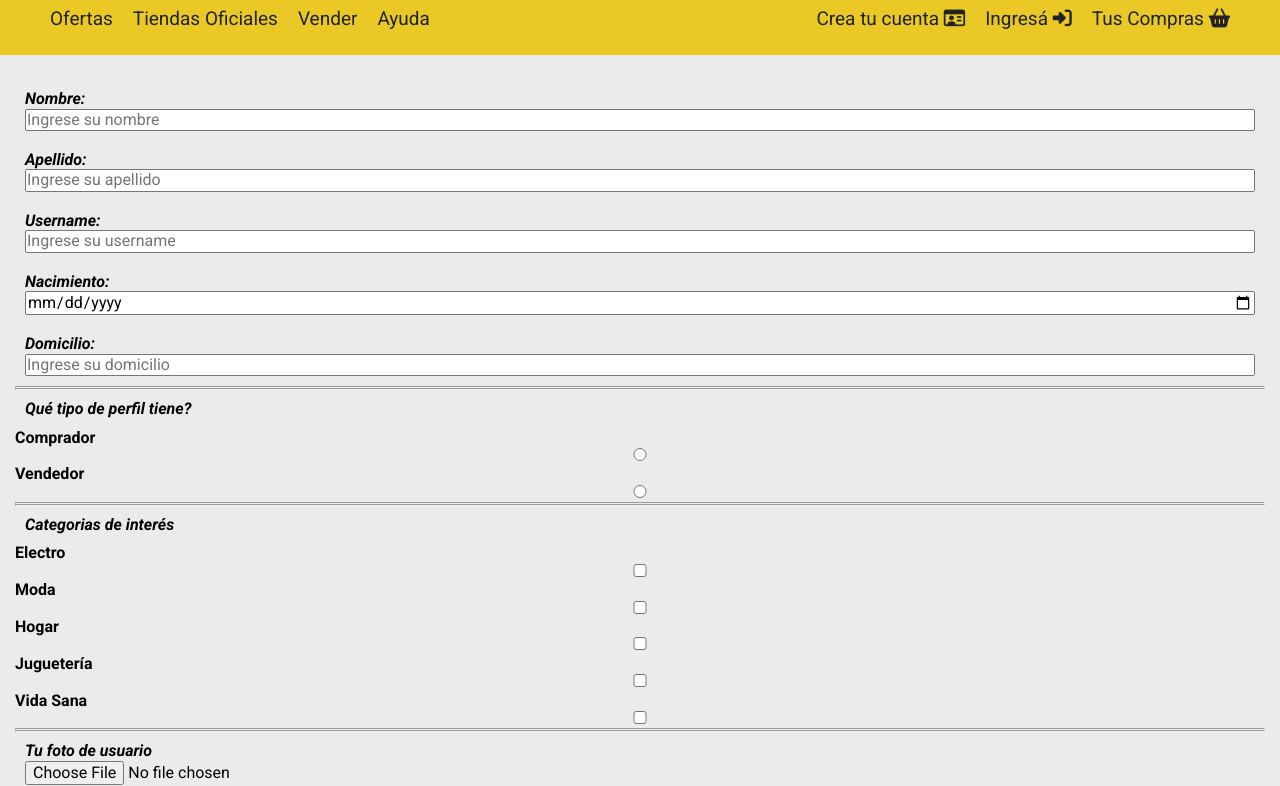
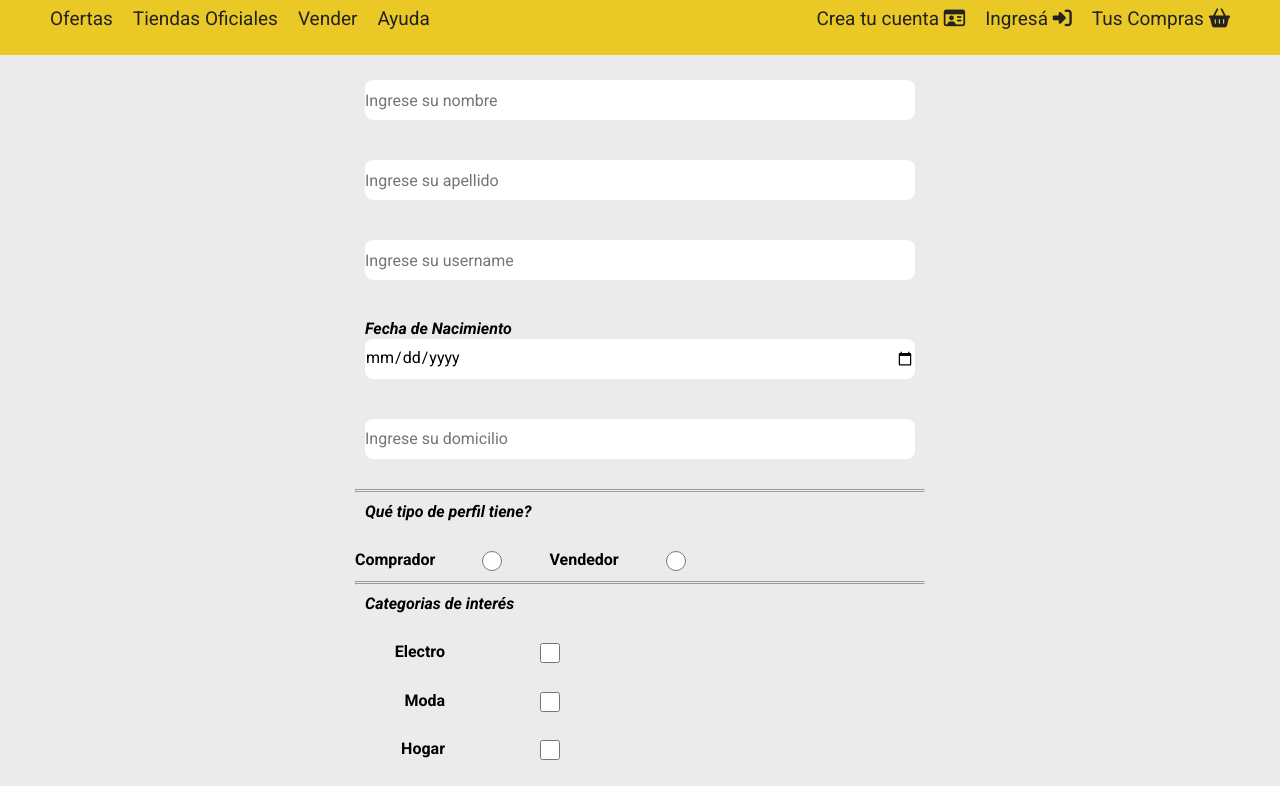
Before and after one commit to segural/ML, a website: page views/register.html in a window 1280 px wide. Shown: the part 101-887 px from the top of the page. Drawn offline with Linux system fonts and the light colour scheme.

Commit message:
4 de febrero

```diff
--- a/public/css/styles.css
+++ b/public/css/styles.css
@@ -20,12 +20,21 @@ header {
     background-color: #EAC926 ;
     padding: 20px;
 }
+.main-header-top-bar{
+    display: flex;
+    flex-wrap: wrap;
+    justify-content: space-around;
+}
+.header-form {
+    width: 25%;
+}
 .logo {
     width: 200px;
 }
 .text-cuotas {
     font-weight: 400;
     text-align: center;
+    width: 30%;
 }
 .hamburguer-button {
     background-color: #03264C;
@@ -123,13 +132,15 @@ main section article i:hover {
 
 /* main register */
 .main-register {
-    margin: 10px 0;
+    margin: auto;
+    max-width: 600px;
 }
 .form-class {
     padding: 15px;
 }
 .control-form {
  padding: 10px ;
+ margin-bottom: 20px;
 }
 .control-form label {
     display: block;
@@ -150,10 +161,41 @@ main section article i:hover {
     margin-top: 15px;
     text-align: center;
 }
+form input {
+    border: none;
+    border-radius: 8px;
+    height: 40px;
+}
+.radio-form {
+    display: flex;
+    flex-wrap: wrap;
+}
+.radio-form input{
+    height: 20px;
+    width: 20%;
+    margin-bottom: 10px;
+}
+.check-form {
+    width: 300px;
+}
+.check-form label {
+    text-align: center;
+}
+.check-form input{
+    height: 20px;
+    width: 70%;
+    margin-bottom: 10px;
+}
+.interes {
+    display: flex;
+    justify-content: flex-end;
+}
 /* Main login */
 .main-login {
     text-align: center;
-    border: #000000 solid 2px;
+    max-width: 400px;
+    margin: auto ;
+    padding: 20px 0;
 }
 .boton-enviar {
     background-color: lightblue;
@@ -268,8 +310,9 @@ footer section div i {
         font-size: 14px;
         text-align: right;
     }
-    .footer-section {
+    .main-footer {
         display: flex;
+        flex-wrap: nowrap;
     }
     footer section div i:hover {
         color: lightblue;
--- a/views/register.html
+++ b/views/register.html
@@ -38,23 +38,23 @@
     <main class="main-register">
         <form action="/register" method="POST" class="form-class">
             <div class="control-form">
-                <label for="nombre">Nombre:</label>
+                <!-- <label for="nombre">Nombre:</label> -->
                 <input type="text" id="nombre" placeholder="Ingrese su nombre" name="nombre"  minlength="5" class="control">
             </div>
             <div class="control-form">
-                <label for="apellido">Apellido:</label>
+                <!-- <label for="apellido">Apellido:</label> -->
                 <input type="text" id="apellido" placeholder="Ingrese su apellido" name="apellido" minlength="5" class="control">
             </div>
             <div class="control-form">
-                <label for="username">Username:</label>
+                <!-- <label for="username">Username:</label> -->
                 <input type="text" id="username" placeholder="Ingrese su username" name="username" minlength="5" class="control">
             </div>
             <div class="control-form">
-                <label for="date">Nacimiento:</label>
+                <label for="date">Fecha de Nacimiento</label>
                 <input type="date" id="date" class="control">
             </div>
             <div class="control-form">
-                <label for="direccion">Domicilio:</label>
+                <!-- <label for="direccion">Domicilio:</label> -->
                 <input type="text" id="direccion" placeholder="Ingrese su domicilio" name="direccion" minlength="5" class="control">
             </div>
             <hr>
@@ -62,7 +62,7 @@
             <div class="control-form">
                 <label>Qué tipo de perfil tiene?</label>
             </div>
-            <div>
+            <div class="radio-form">
                 <label for="comprador">Comprador</label>
                 <input type="radio" id="comprador" name="perfil">
                 <label for="vendedor">Vendedor</label>
@@ -73,21 +73,31 @@
             <div class="control-form">
                 <label>Categorias de interés</label>
             </div>
-            <div>
+            <div class="check-form">
+                <div class="interes">
                 <label for="electro">Electro</label>
                 <input type="checkbox" id="electro" name="electro">
+                </div>
                 <br>
+                <div class="interes">
                 <label for="moda">Moda</label>
                 <input type="checkbox" id="moda" name="moda">
+                </div>
                 <br>
+                <div class="interes">
                 <label for="hogar">Hogar</label>
                 <input type="checkbox" id="hogar" name="hogar">
+                </div>
                 <br>
+                <div class="interes">
                 <label for="juguete">Juguetería</label>
                 <input type="checkbox" id="juguete" name="juguete">
+                </div>
                 <br>
+                <div class="interes">
                 <label for="vida">Vida Sana</label>
                 <input type="checkbox" id="vida" name="vida">
+                </div>
             </div>
             <hr>
             <hr>
```
Also changed, not shown: views/home.html (+13 -5 lines), views/login.html (+0 -2 lines).
